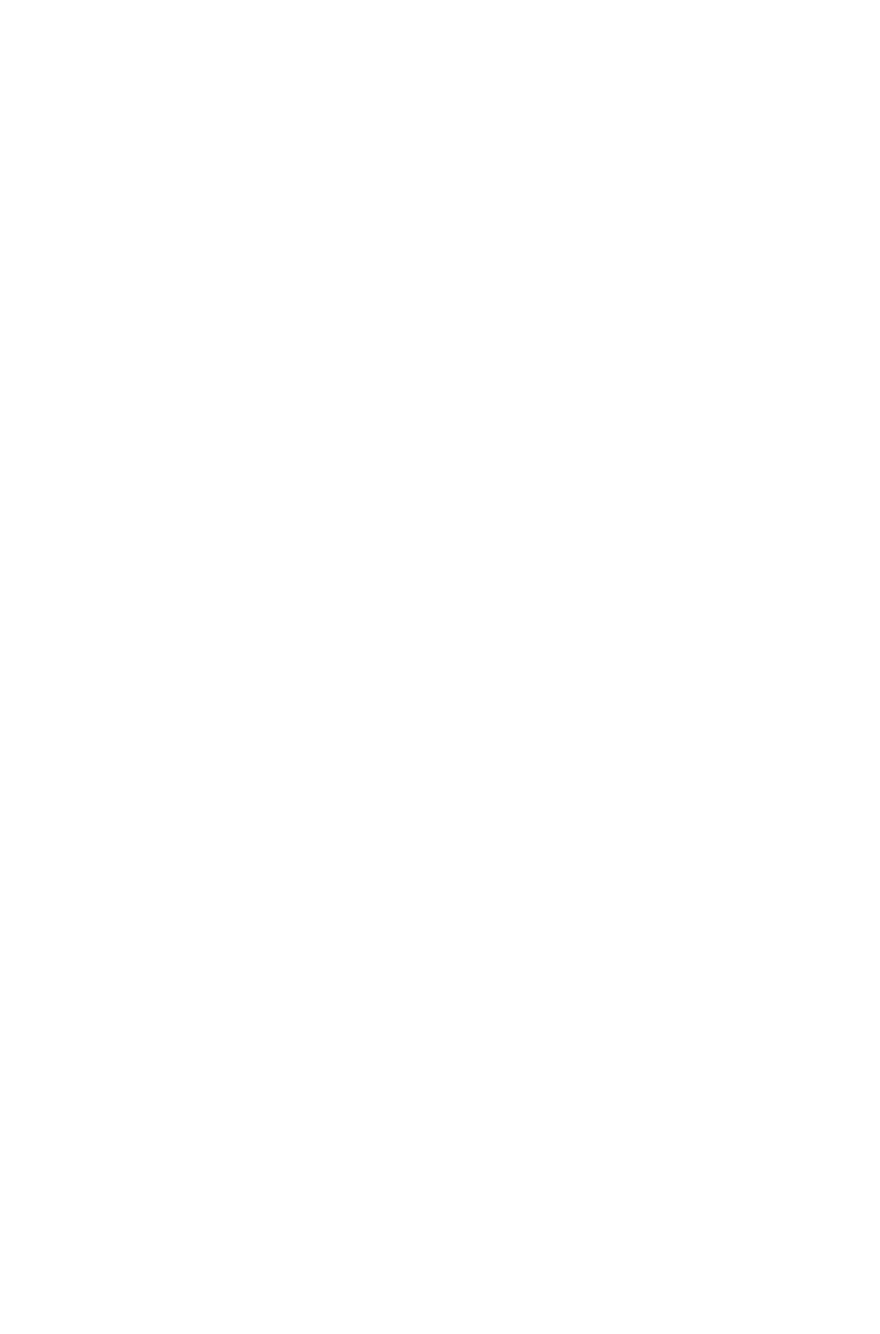
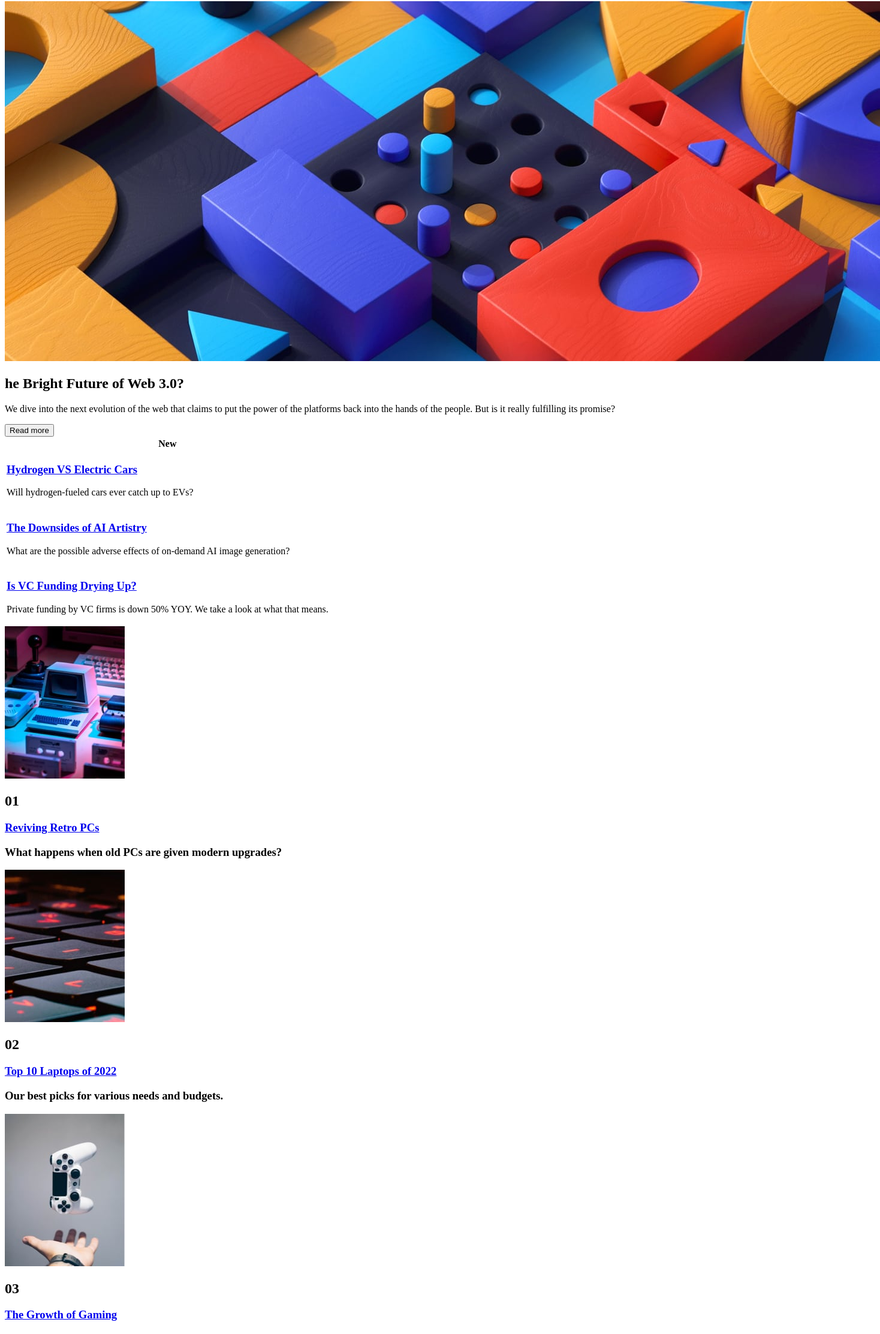
Before and after one commit to VuDucTriJoseph/251008-news-homepage, a React (Vite) app: page / in a window 1280 px wide. Shown: the part 172-2396 px from the top of the page at 60% size, 1468 px wide, since content can reach past the window. Before the commit the page ends 800 px from the top, so only its background shows below. Built offline with nearby package versions, Linux system fonts and the light colour scheme.

Commit message:
logic done

```diff
--- a/components/articals.jsx
+++ b/components/articals.jsx
@@ -1,11 +1,12 @@
 import Artical from "./artical";
 
 function Articals({ articalsInfo }) {
+  // console.log(articalsInfo);
   return (
     <div className="articals">
-      {articalsInfo.map((info) => {
-        <Artical articalData={info} key={info.order} />;
-      })}
+      {articalsInfo.map((info) => (
+        <Artical articalData={info} key={info.order} />
+      ))}
     </div>
   );
 }
--- a/components/firstNew.jsx
+++ b/components/firstNew.jsx
@@ -1,7 +1,11 @@
 function FirstNew({ firstNewInfo }) {
+  // console.log(firstNewInfo);
   return (
     <div className="first-new">
-      <img src={firstNewInfo.imgLink} alt="image first new" />
+      <picture>
+        <source media="(min-width:400px)" srcSet={firstNewInfo.imgLink} />
+        <img src={firstNewInfo.imgLinkMobile} alt="image first new" />
+      </picture>
       <h1>{firstNewInfo.title}</h1>
       <p>{firstNewInfo.interpret}</p>
       <button>Read more</button>
--- a/components/loading.jsx
+++ b/components/loading.jsx
@@ -1,6 +1,8 @@
 function Loading() {
-  <div className="loading">
-    <p>Loading...</p>
-  </div>;
+  return (
+    <div className="loading">
+      <p>Loading...</p>
+    </div>
+  );
 }
 export default Loading;
--- a/components/new.jsx
+++ b/components/new.jsx
@@ -1,11 +1,11 @@
 function New({ newInfo }) {
   return (
-    <div>
+    <td>
       <h3>
         <a href="#">{newInfo.title}</a>
       </h3>
       <p>{newInfo.interpret}</p>
-    </div>
+    </td>
   );
 }
 export default New;
--- a/components/news.jsx
+++ b/components/news.jsx
@@ -1,14 +1,21 @@
 import New from "./new";
 
 function News({ newsInfo }) {
+  // console.log(typeof newsInfo, newsInfo);
   return (
     <table className="news">
-      <th>New</th>
-      {newsInfo.map((info, index) => {
-        <tr key={index}>
-          <New newInfo={info} />
-        </tr>;
-      })}
+      <thead>
+        <tr>
+          <th>New</th>
+        </tr>
+      </thead>
+      <tbody>
+        {newsInfo.map((info, index) => (
+          <tr key={index}>
+            <New newInfo={info} />
+          </tr>
+        ))}
+      </tbody>
     </table>
   );
 }
--- a/public/data.json
+++ b/public/data.json
@@ -1,6 +1,7 @@
 {
   "firstNew": {
-    "imgLink": "/assets/images/image-web-3-desktop.jpg",
+    "imgLink": "/src/assets/images/image-web-3-desktop.jpg",
+    "imgLinkMobile": "/src/assets/images/image-web-3-mobile.jpg",
     "title": "he Bright Future of Web 3.0?",
     "interpret": "We dive into the next evolution of the web that claims to put the power of the platforms back into the hands of the people. But is it really fulfilling its promise?"
   },
@@ -21,19 +22,19 @@
   "articals": [
     {
       "order": "01",
-      "imgLink": "/assets/images/image-retro-pcs.jpg",
+      "imgLink": "/src/assets/images/image-retro-pcs.jpg",
       "title": "Reviving Retro PCs",
       "interpret": "What happens when old PCs are given modern upgrades?"
     },
     {
       "order": "02",
-      "imgLink": "/assets/images/image-top-laptops.jpg",
+      "imgLink": "/src/assets/images/image-top-laptops.jpg",
       "title": "Top 10 Laptops of 2022",
       "interpret": "Our best picks for various needs and budgets."
     },
     {
       "order": "03",
-      "imgLink": "/assets/images/image-gaming-growth.jpg",
+      "imgLink": "/src/assets/images/image-gaming-growth.jpg",
       "title": "The Growth of Gaming",
       "interpret": "How the pandemic has sparked fresh opportunities."
     }
--- a/src/App.jsx
+++ b/src/App.jsx
@@ -8,26 +8,26 @@ import Articals from "../components/articals";
 import Loading from "../components/loading";
 
 // import funtions
-// import { fetchData } from "./fetchData";
+import { fetchData } from "./fetchData";
 
 function App() {
-  console.log("App loaded!");
-  const [data, setData] = useState({});
+  // console.log("App loaded!");
+  const [data, setData] = useState(null);
 
   useEffect(() => {
-    console.log("check useEffect work");
+    // console.log("check useEffect work");
     const loadData = async () => {
-      // const result = await fetchData("/public/data.json");
-      // setData(result);
+      const result = await fetchData();
+      setData(result);
 
-      try {
-        const res = await fetch("/data.json");
-        const data = await res.json();
-        console.log(data);
-        setData(data);
-      } catch (err) {
-        console.error(err);
-      }
+      // try {
+      //   const res = await fetch("/data.json");
+      //   const data = await res.json();
+      //   console.log(data);
+      //   setData(data);
+      // } catch (err) {
+      //   console.error(err);
+      // }
     };
     loadData();
   }, []);
@@ -36,14 +36,15 @@ function App() {
     <main className="app">
       <NavBar />
       {data ? (
-        <Loading />
-      ) : (
         <section>
           {/* {console.log("section render")} */}
           <FirstNew firstNewInfo={data.firstNew} />
           <News newsInfo={data.news} />
           <Articals articalsInfo={data.articals} />
         </section>
+      ) : (
+        <Loading />
+        // <h1>data fetch</h1>
       )}
     </main>
   );
--- a/src/fetchData.js
+++ b/src/fetchData.js
@@ -4,7 +4,7 @@ export async function fetchData(url = BASIC_URL) {
   try {
     const res = await fetch(url);
     const data = await res.json();
-    console.log(data);
+    // console.log(data);
     return data;
   } catch (err) {
     console.error(err);
```
